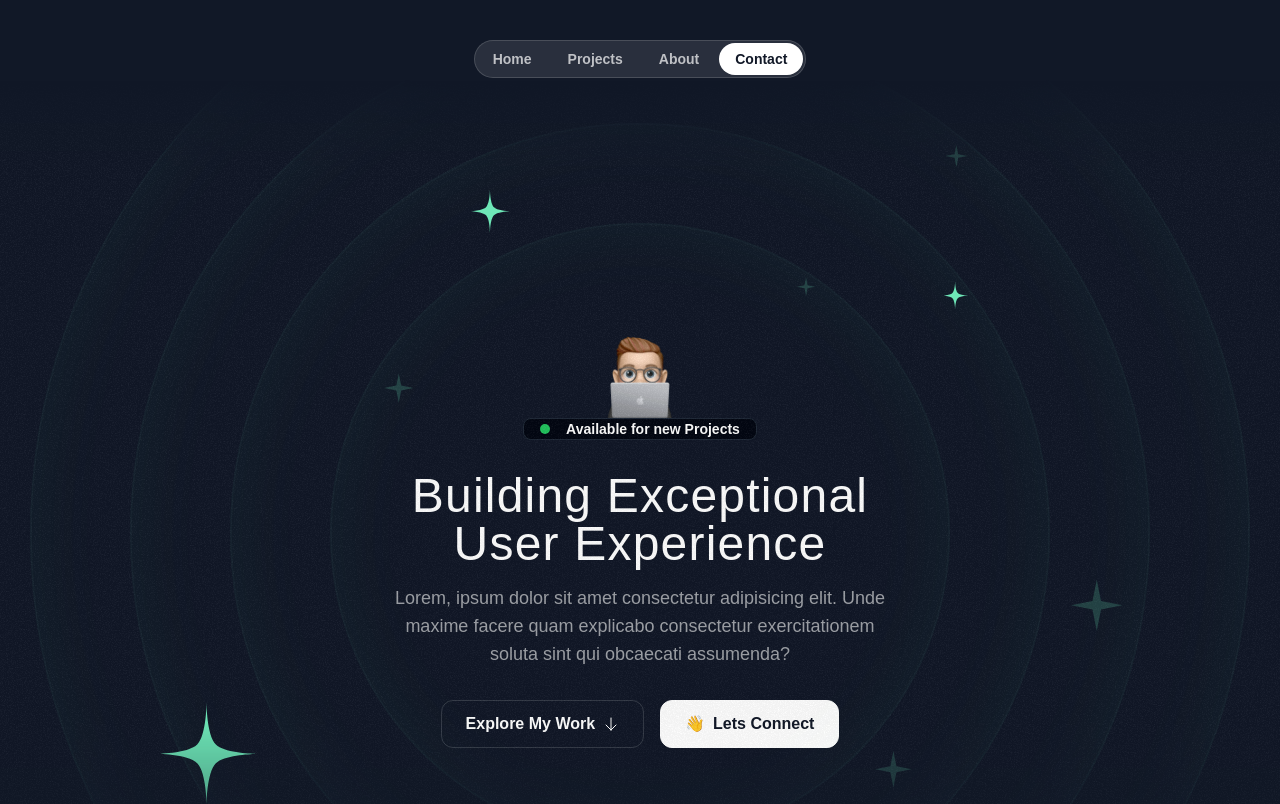
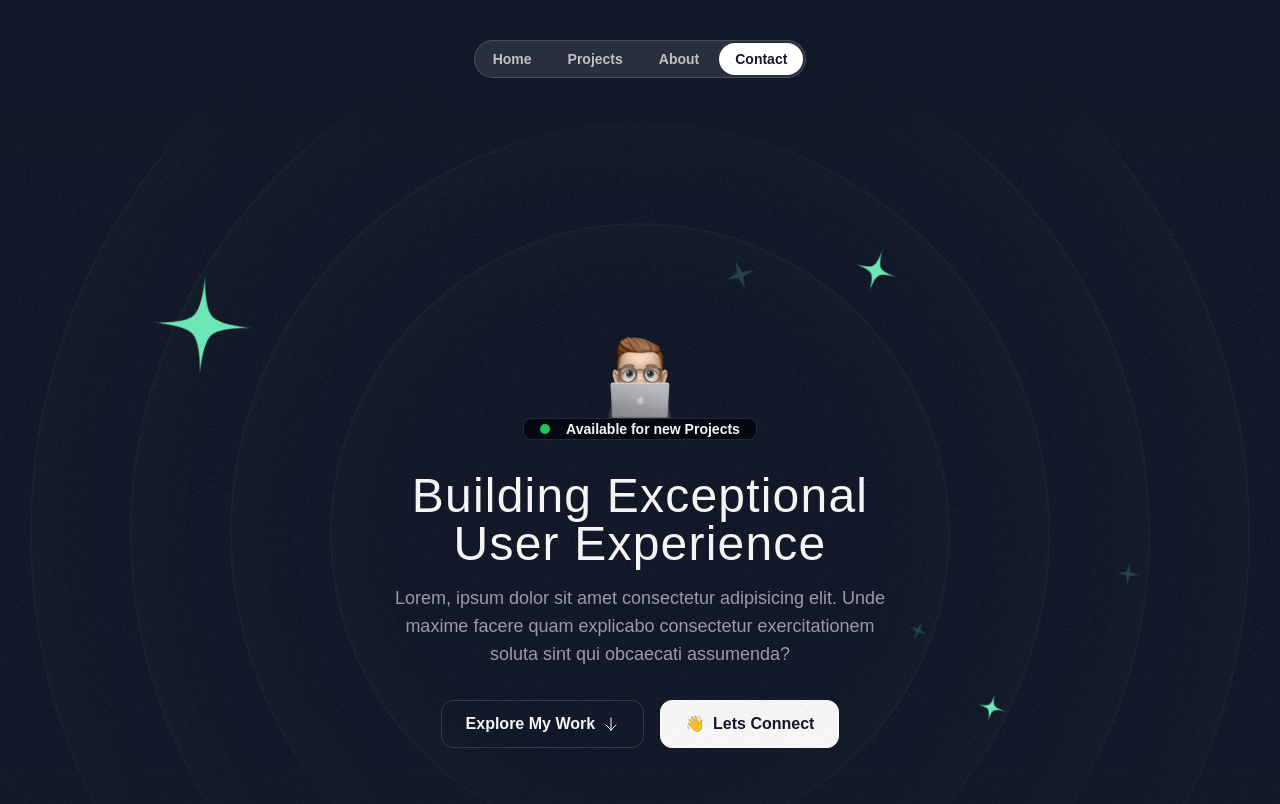
Before and after one commit to msifatsadiq/sifat-s-portfolio, a Next.js app: page / in a window 1280 px wide. Shown: the top 804 px of the page. Built offline with nearby package versions, Linux system fonts and the light colour scheme; a web font is replaced by a local one.

Commit message:
adding animation to the Hero Section

```diff
--- a/src/components/HeroOrbit.tsx
+++ b/src/components/HeroOrbit.tsx
@@ -1,18 +1,42 @@
 import { PropsWithChildren } from "react";
+import { twMerge } from "tailwind-merge";
 
 export const HeroOrbit = ({
   children,
   size,
   rotation,
-}: PropsWithChildren<{ size: number; rotation: number }>) => {
+  shouldOrbit = false,
+  shouldSpin = false,
+  spinDuration,
+  orbitDuration,
+}: PropsWithChildren<{
+  size: number;
+  rotation: number;
+  shouldOrbit?: boolean;
+  shouldSpin?: boolean;
+  spinDuration?: string;
+  orbitDuration?: string;
+}>) => {
   return (
-    <div className="absolute top-1/2 left-1/2 -translate-x-1/2  -translate-y-1/2 ">
+    <div className="absolute top-1/2 left-1/2 -translate-x-1/2  -translate-y-1/2  -z-20 ">
       <div
-        className="  flex items-start justify-start"
+        className={twMerge(!!shouldOrbit === true && "animate-spin")}
+        style={{
+          animationDuration: orbitDuration,
+        }}
+      >
+        <div
+          className="  flex items-start justify-start  "
           style={{
             transform: `rotate(${rotation}deg)`,
             height: `${size}px`,
             width: `${size}px`,
+          }}
+        >
+          <div
+            className={twMerge(shouldSpin === true && "animate-spin")}
+            style={{
+              animationDuration: spinDuration,
             }}
           >
             <div
@@ -25,5 +49,7 @@
             </div>
           </div>
         </div>
+      </div>
+    </div>
   );
 };
--- a/src/sections/Hero.tsx
+++ b/src/sections/Hero.tsx
@@ -10,7 +10,7 @@
 
 export const HeroSection = () => {
   return (
-    <div className="py-32 md:py-48 lg:py-60 relative z-0 overflow-x-clip">
+    <div className=" py-32 md:py-48 lg:py-60 relative z-0 overflow-x-clip">
       <div className=" absolute inset-0 [mask-image:linear-gradient(to_bottom,transparent,black_10%,black_70%,transparent)]">
         <div
           className="absolute inset-0 -z-30 opacity-5"
@@ -23,29 +23,95 @@
         <div className="size-[1020px] hero-ring"></div>
         <div className="size-[1220px] hero-ring"></div>
 
-        <HeroOrbit size={800} rotation={-72}>
-          <StarIcon className="size-28 text-emerald-300" />
+        <HeroOrbit
+          size={430}
+          rotation={-14}
+          shouldOrbit
+          orbitDuration="30s"
+          shouldSpin
+          spinDuration="3s"
+        >
+          <SparkleIcon className="size-8 text-emerald-300/20" />
         </HeroOrbit>
-        <HeroOrbit size={550} rotation={20}>
+        <HeroOrbit
+          size={440}
+          rotation={79}
+          shouldOrbit
+          orbitDuration="32s"
+          shouldSpin
+          spinDuration="6s"
+        >
+          <SparkleIcon className="size-5 text-emerald-300/20" />
+        </HeroOrbit>
+        <HeroOrbit
+          size={530}
+          rotation={178}
+          shouldOrbit
+          orbitDuration="34s"
+          shouldSpin
+          spinDuration="3s"
+        >
+          <SparkleIcon className="size-10 text-emerald-300/20" />
+        </HeroOrbit>
+        <HeroOrbit
+          size={550}
+          rotation={20}
+          shouldOrbit
+          orbitDuration="36s"
+          shouldSpin
+          spinDuration="6s"
+        >
           <StarIcon className="size-12 text-emerald-300" />
         </HeroOrbit>
-        <HeroOrbit size={590} rotation={98}>
+        <HeroOrbit
+          size={590}
+          rotation={98}
+          shouldOrbit
+          orbitDuration="38s"
+          shouldSpin
+          spinDuration="6s"
+        >
           <StarIcon className="size-8 text-emerald-300" />
         </HeroOrbit>
-        <HeroOrbit size={430} rotation={-14}>
-          <SparkleIcon className="size-8 text-emerald-300/20" />
+        <HeroOrbit
+          size={650}
+          rotation={200}
+          shouldOrbit
+          orbitDuration="40s"
+          shouldSpin
+          spinDuration="6s"
+        >
+          <StarIcon className="size-10 text-emerald-300" />
         </HeroOrbit>
-        <HeroOrbit size={440} rotation={79}>
-          <SparkleIcon className="size-5 text-emerald-300/20" />
-        </HeroOrbit>
-        <HeroOrbit size={530} rotation={178}>
-          <SparkleIcon className="size-10 text-emerald-300/20" />
-        </HeroOrbit>
-        <HeroOrbit size={710} rotation={144}>
+        <HeroOrbit
+          size={710}
+          rotation={144}
+          shouldOrbit
+          orbitDuration="42s"
+          shouldSpin
+          spinDuration="3s"
+        >
           <SparkleIcon className="size-14 text-emerald-300/20" />
         </HeroOrbit>
-        <HeroOrbit size={720} rotation={85}>
-          <SparkleIcon className="size-34 rounded-full text-emerald-300/20" />
+        <HeroOrbit
+          size={720}
+          rotation={85}
+          shouldOrbit
+          orbitDuration="44s "
+          shouldSpin
+          spinDuration="6s"
+        >
+          <SparkleIcon className="size-34 rounded-full text-emerald-300/20 " />
+        </HeroOrbit>
+        <HeroOrbit
+          size={800}
+          rotation={-72}
+          shouldOrbit
+          orbitDuration="46s"
+          shouldSpin
+          spinDuration="6s"
+        >
+          <StarIcon className=" size-28 text-emerald-300" />
         </HeroOrbit>
       </div>
 
@@ -54,7 +120,9 @@
           <Image className="size-[100px]" src={memojiImage} alt="image" />
 
           <div className="bg-gray-950 border border-gray-800 px-4 py 1.5 inline-flex items-center gap-4 rounded-lg">
-            <div className="bg-green-500 size-2.5 rounded-full"></div>
+            <div className="bg-green-500 size-2.5 rounded-full relative">
+              <div className="bg-green-500 absolute inset-0 rounded-full animate-ping-large"></div>
+            </div>
             <div className="text-sm font-semibold">
               Available for new Projects
             </div>
--- a/tailwind.config.ts
+++ b/tailwind.config.ts
@@ -25,6 +25,17 @@
         sans: "var(--font-sans)",
         serif: "var(--font-serif)",
       },
+      animation: {
+        "ping-large": "ping-large 1s ease-in-out infinite",
+      },
+      keyframes: {
+        "ping-large": {
+          "75%,100%": {
+            transform: "scale(3)",
+            opacity: "0",
+          },
+        },
+      },
     },
   },
   plugins: [],
```
Lines whose indentation alone changed are shown as unchanged.
